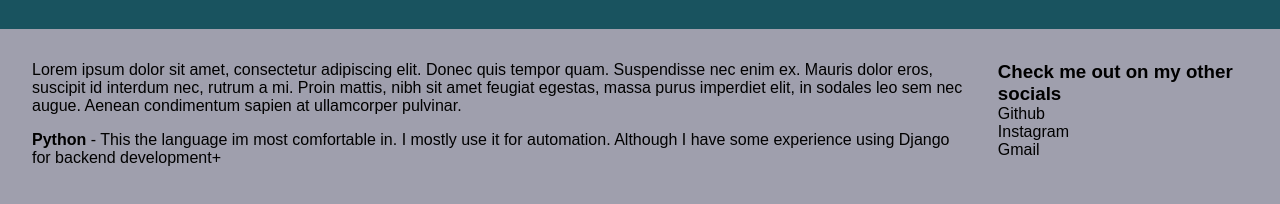
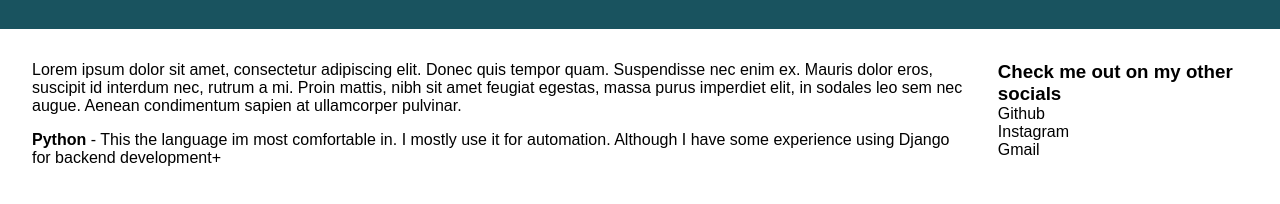
Before and after one commit to CianMcDonald/CianMcDonald.github.io, a plain HTML site: page aboutme.html in a window 1280 px wide. Shown: the part 188-392 px from the top of the page. Drawn offline with Linux system fonts and the light colour scheme.

Commit message:
colour changes

```diff
--- a/styles.css
+++ b/styles.css
@@ -1,7 +1,7 @@
 
 /* General styles */
 :root {
-  --main-color: #9F9FAD;
+  --main-color: #FFFFFF;
   --heading: #FFFFFF;
   --secondary-color: #19535F;
 }
```
